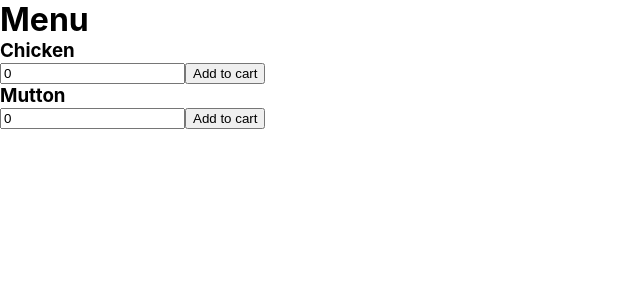
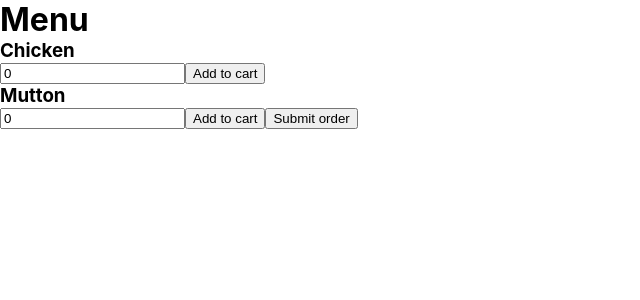
Before and after one commit to kumard3/Menu-Booking, a React (Create React App) app: page /table1 in a window 1280 px wide. Shown: the top 300 px of the page, without its empty margins (0-640 px from the left). Built offline with nearby package versions, Linux system fonts and the light colour scheme.

Commit message:
Table routes added.

```diff
--- a/src/App.js
+++ b/src/App.js
@@ -1,11 +1,44 @@
 import { useState } from "react";
 import { MenuPage } from "./pages/MenuPage";
+import { BrowserRouter as Router, Route } from "react-router-dom";
+function App() {
+  const [menuItems1, setMenuItems1] = useState([]);
+  const [menuItems2, setMenuItems2] = useState([]);
+  const [menuItems3, setMenuItems3] = useState([]);
+  const [menuItems4, setMenuItems4] = useState([]);
 
-function App() {
-  const [menuItems, setMenuItems] = useState([]);
   return (
     <div>
-      <MenuPage menuItems={menuItems} setMenuItems={setMenuItems} />
+      <Router>
+        <Route path="/table1">
+          <MenuPage
+            table={1}
+            menuItems={menuItems1}
+            setMenuItems={setMenuItems1}
+          />
+        </Route>
+        <Route path="/table2">
+          <MenuPage
+            table={2}
+            menuItems={menuItems2}
+            setMenuItems={setMenuItems2}
+          />
+        </Route>
+        <Route path="/table3">
+          <MenuPage
+            table={3}
+            menuItems={menuItems3}
+            setMenuItems={setMenuItems3}
+          />
+        </Route>
+        <Route path="/table4">
+          <MenuPage
+            table={4}
+            menuItems={menuItems4}
+            setMenuItems={setMenuItems4}
+          />
+        </Route>
+      </Router>
     </div>
   );
 }
--- a/src/pages/MenuPage/index.js
+++ b/src/pages/MenuPage/index.js
@@ -1,7 +1,10 @@
-import React from "react";
+import React, { useEffect, useState } from "react";
 import MenuItem from "../../components/MenuItem";
 
-export const MenuPage = ({ menuItems, setMenuItems }) => {
+export const MenuPage = ({ table, menuItems, setMenuItems }) => {
+  const [finalMeal, setFinalMeal] = useState({});
+  console.log(finalMeal);
+
   return (
     <>
       <h1>Menu</h1>
@@ -17,6 +20,9 @@ export const MenuPage = ({ menuItems, setMenuItems }) => {
         setMenuItems={setMenuItems}
         name={"Mutton"}
       />
+      <button onClick={() => setFinalMeal({ table: table, order: menuItems })}>
+        Submit order
+      </button>
     </>
   );
 };
```
